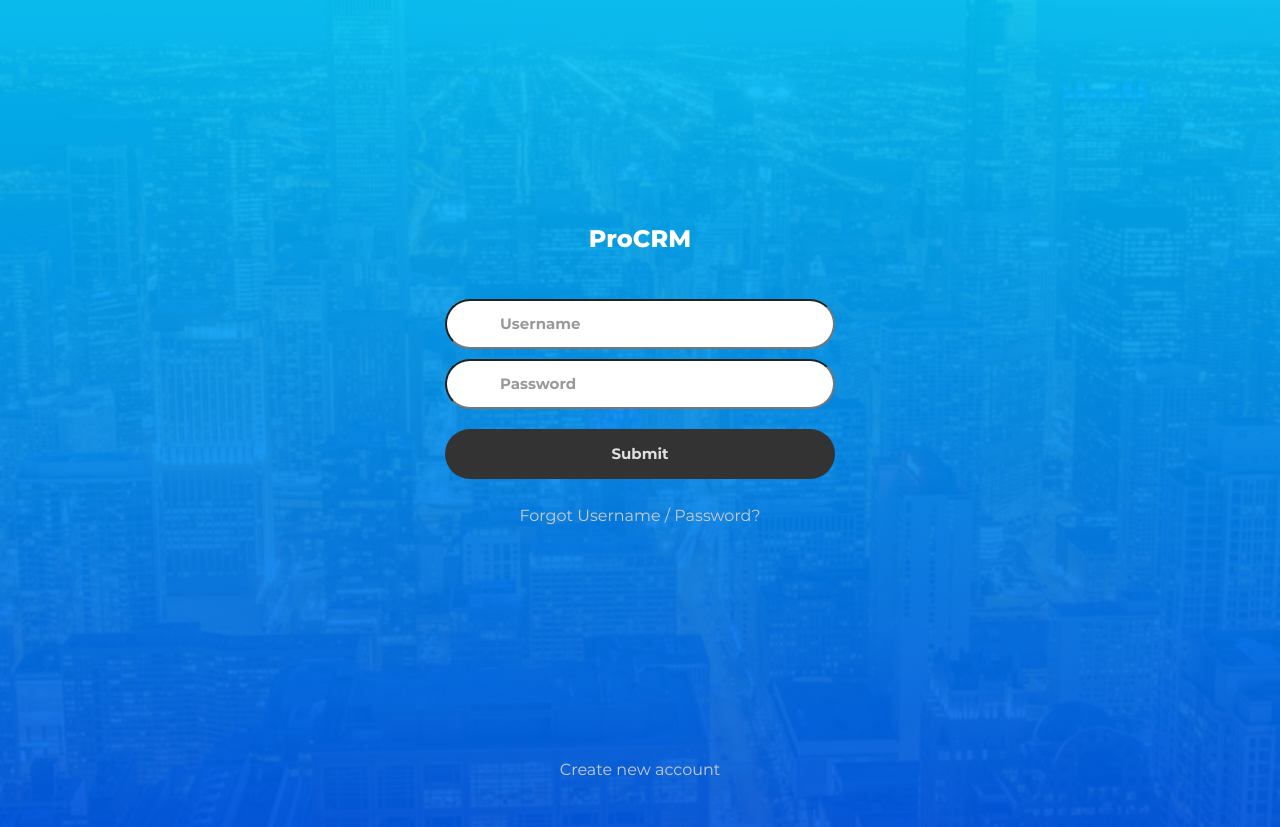
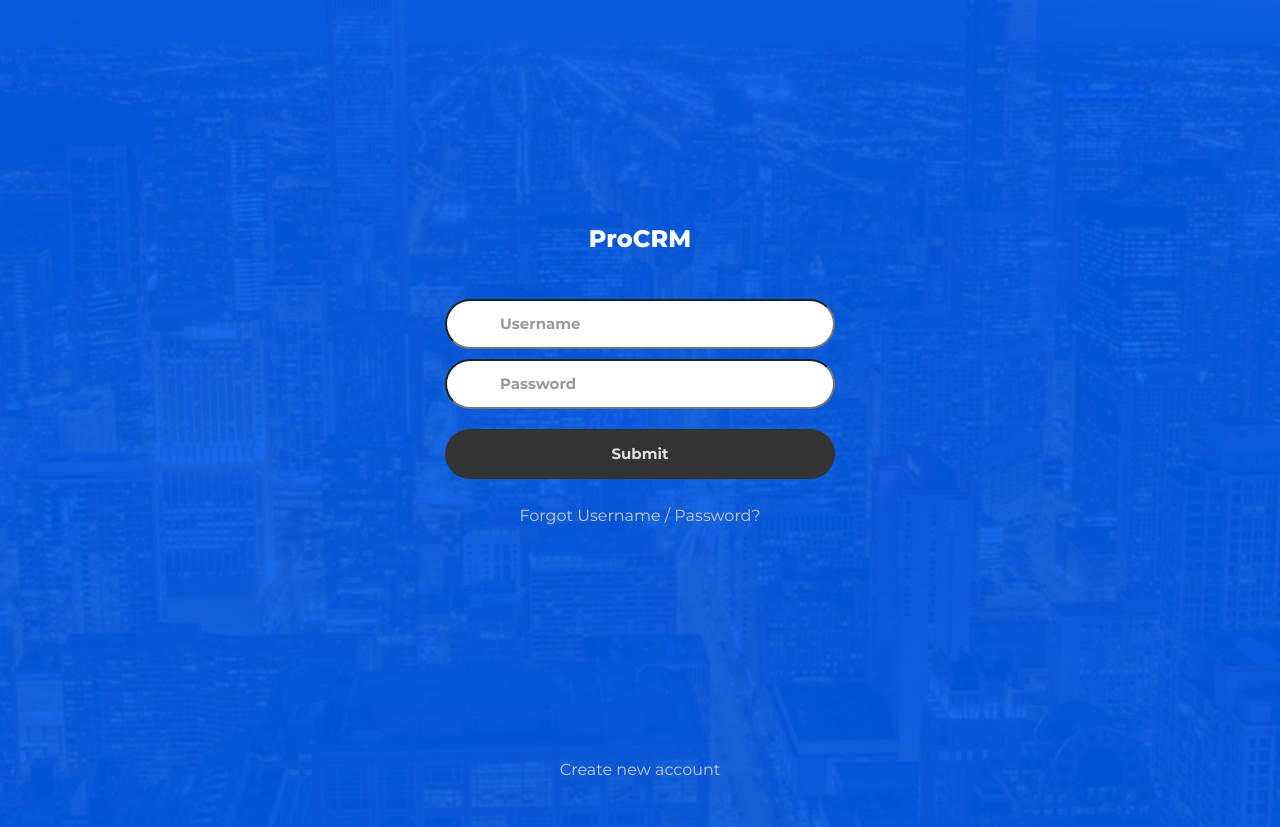
Before and after one commit to sanjaygrras/proCRM, an Angular app in the folder clientapp/: page / in a window 1280 px wide. Built offline with nearby package versions, Linux system fonts and the light colour scheme; some icons are missing.

Commit message:
role updates

```diff
--- a/clientapp/src/styles.css
+++ b/clientapp/src/styles.css
@@ -175,10 +175,6 @@
     top: 0;
     left: 0;
     background: #005bea;
-    background: -webkit-linear-gradient(bottom, #005bea, #00c6fb);
-    background: -o-linear-gradient(bottom, #005bea, #00c6fb);
-    background: -moz-linear-gradient(bottom, #005bea, #00c6fb);
-    background: linear-gradient(bottom, #005bea, #00c6fb);
     opacity: 0.9;
   }
 
@@ -365,10 +361,6 @@
     top: 0;
     left: 0;
     background: #005bea;
-    background: -webkit-linear-gradient(left, #005bea, #00c6fb);
-    background: -o-linear-gradient(left, #005bea, #00c6fb);
-    background: -moz-linear-gradient(left, #005bea, #00c6fb);
-    background: linear-gradient(left, #005bea, #00c6fb);
     -webkit-transition: all 0.4s;
     -o-transition: all 0.4s;
     -moz-transition: all 0.4s;
```
Also changed, not shown: clientapp/src/app/roles/roles.component.ts (+3 -5 lines).
